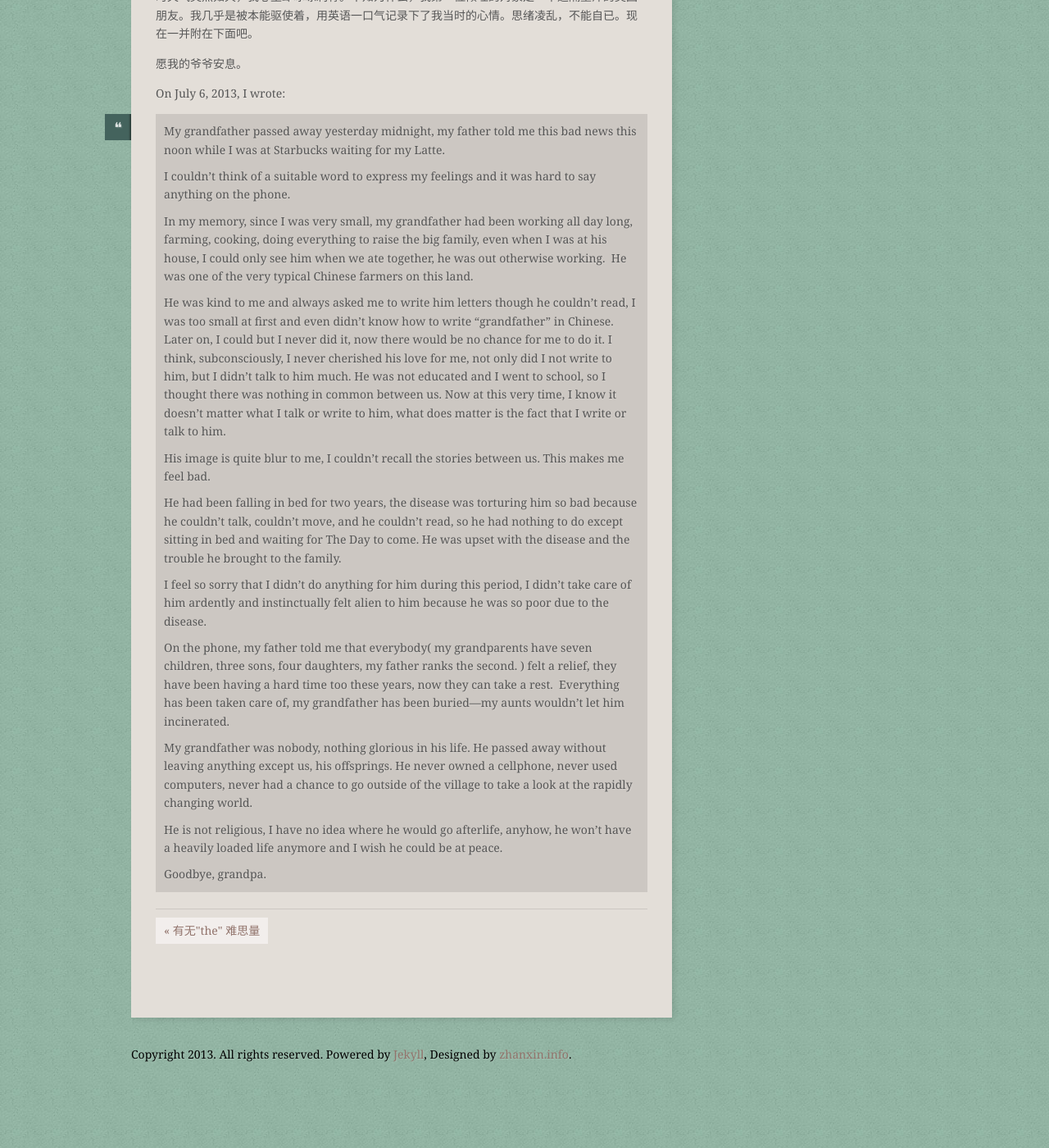
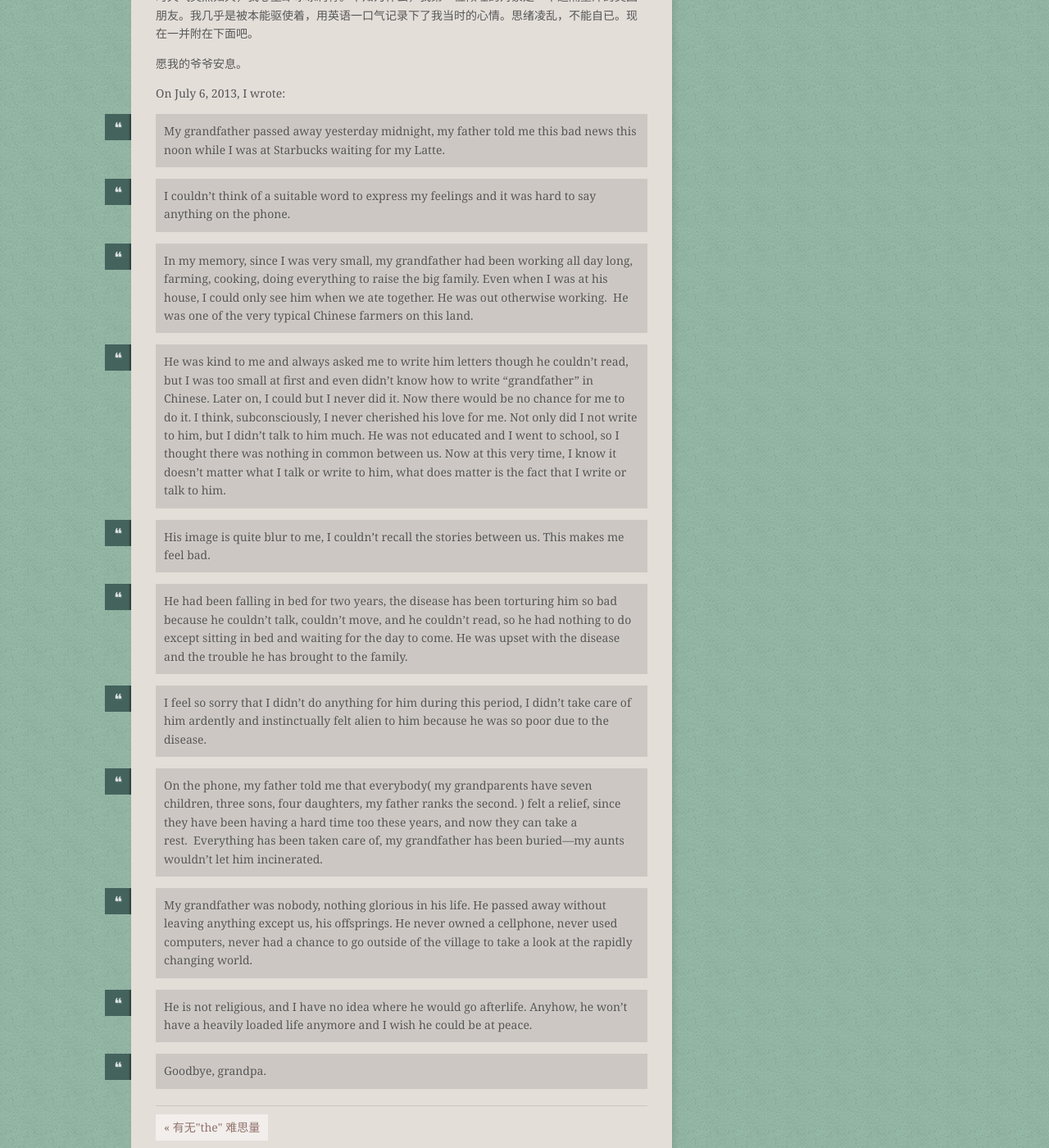
Before and after one commit to zongluo/zongluo.github.io, a Jekyll site: the page built from _posts/2016-07-05-grandfather.md, in a window 1280 px wide and 1400 px high, scrolled down 1154 px. Shown: the whole window at 82% size. Built offline with Jekyll 4.4.1, drawn with Linux system fonts in a browser that asks for light colours; nearby versions of some CDN libraries; some web fonts are replaced.

Commit message:
update content

```diff
--- a/_posts/2016-07-05-grandfather.md
+++ b/_posts/2016-07-05-grandfather.md
@@ -43,26 +43,26 @@ category: "misc"
 On July 6, 2013, I wrote:
 
 > My grandfather passed away yesterday midnight, my father told me this bad news this noon while I was at Starbucks waiting for my Latte.
->
+
 >
 > I couldn't think of a suitable word to express my feelings and it was hard to say anything on the phone.
+
 >
+> In my memory, since I was very small, my grandfather had been working all day long, farming, cooking, doing everything to raise the big family. Even when I was at his house, I could only see him when we ate together. He was out otherwise working.  He was one of the very typical Chinese farmers on this land.
+
 >
-> In my memory, since I was very small, my grandfather had been working all day long, farming, cooking, doing everything to raise the big family, even when I was at his house, I could only see him when we ate together, he was out otherwise working.  He was one of the very typical Chinese farmers on this land.
->
->
-> He was kind to me and always asked me to write him letters though he couldn't read, I was too small at first and even didn't know how to write "grandfather" in Chinese. Later on, I could but I never did it, now there would be no chance for me to do it. I think, subconsciously, I never cherished his love for me, not only did I not write to him, but I didn't talk to him much. He was not educated and I went to school, so I thought there was nothing in common between us. Now at this very time, I know it doesn't matter what I talk or write to him, what does matter is the fact that I write or talk to him.
->
+> He was kind to me and always asked me to write him letters though he couldn't read, but I was too small at first and even didn't know how to write "grandfather" in Chinese. Later on, I could but I never did it. Now there would be no chance for me to do it. I think, subconsciously, I never cherished his love for me. Not only did I not write to him, but I didn't talk to him much. He was not educated and I went to school, so I thought there was nothing in common between us. Now at this very time, I know it doesn't matter what I talk or write to him, what does matter is the fact that I write or talk to him.
+
 > His image is quite blur to me, I couldn't recall the stories between us. This makes me feel bad.
->
-> He had been falling in bed for two years, the disease was torturing him so bad because he couldn't talk, couldn't move, and he couldn't read, so he had nothing to do except sitting in bed and waiting for The Day to come. He was upset with the disease and the trouble he brought to the family.
->
+
+> He had been falling in bed for two years, the disease has been torturing him so bad because he couldn't talk, couldn't move, and he couldn't read, so he had nothing to do except sitting in bed and waiting for the day to come. He was upset with the disease and the trouble he has brought to the family.
+
 > I feel so sorry that I didn't do anything for him during this period, I didn't take care of him ardently and instinctually felt alien to him because he was so poor due to the disease.
->
-> On the phone, my father told me that everybody( my grandparents have seven children, three sons, four daughters, my father ranks the second. ) felt a relief, they have been having a hard time too these years, now they can take a rest.  Everything has been taken care of, my grandfather has been buried—my aunts wouldn't let him incinerated.
->
+
+> On the phone, my father told me that everybody( my grandparents have seven children, three sons, four daughters, my father ranks the second. ) felt a relief, since they have been having a hard time too these years, and now they can take a rest.  Everything has been taken care of, my grandfather has been buried—my aunts wouldn't let him incinerated.
+
 > My grandfather was nobody, nothing glorious in his life. He passed away without leaving anything except us, his offsprings. He never owned a cellphone, never used computers, never had a chance to go outside of the village to take a look at the rapidly changing world.
->
-> He is not religious, I have no idea where he would go afterlife, anyhow, he won't have a heavily loaded life anymore and I wish he could be at peace.
->
+
+> He is not religious, and I have no idea where he would go afterlife. Anyhow, he won't have a heavily loaded life anymore and I wish he could be at peace.
+
 > Goodbye, grandpa.
```
